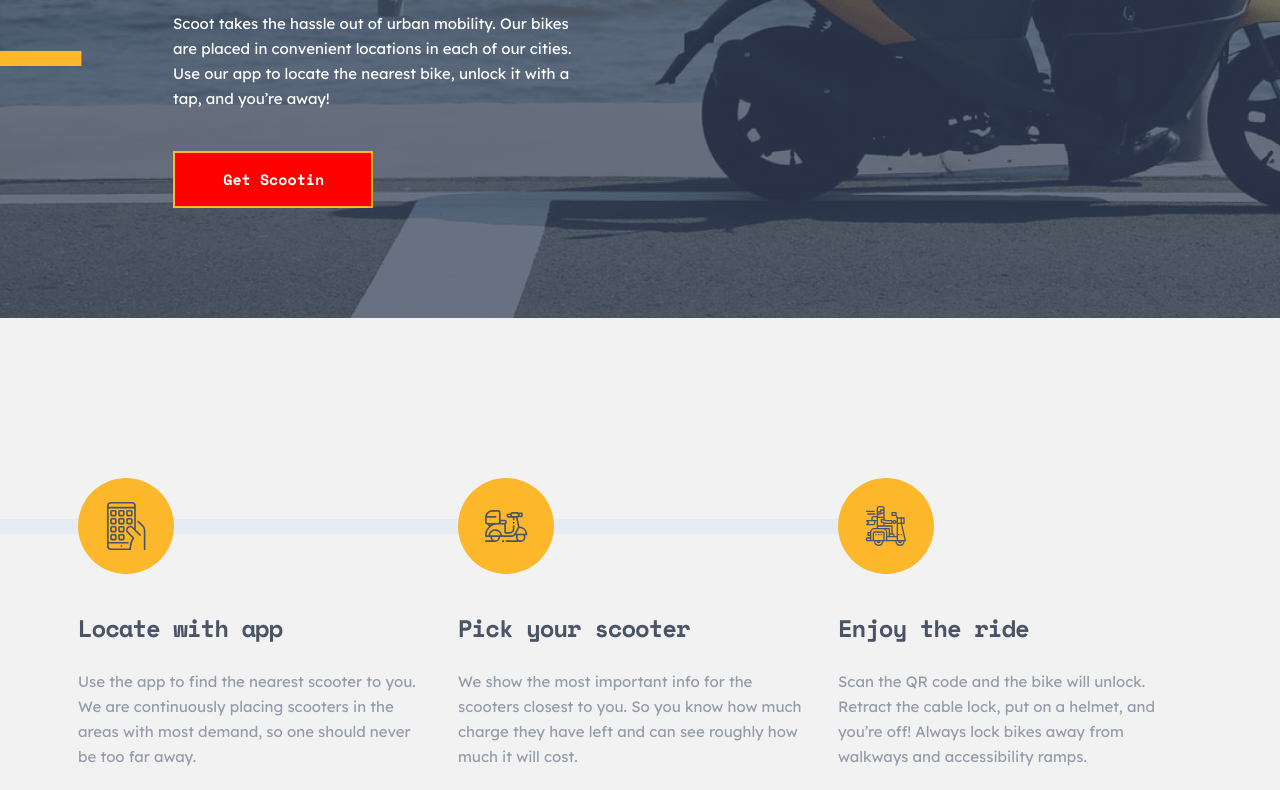
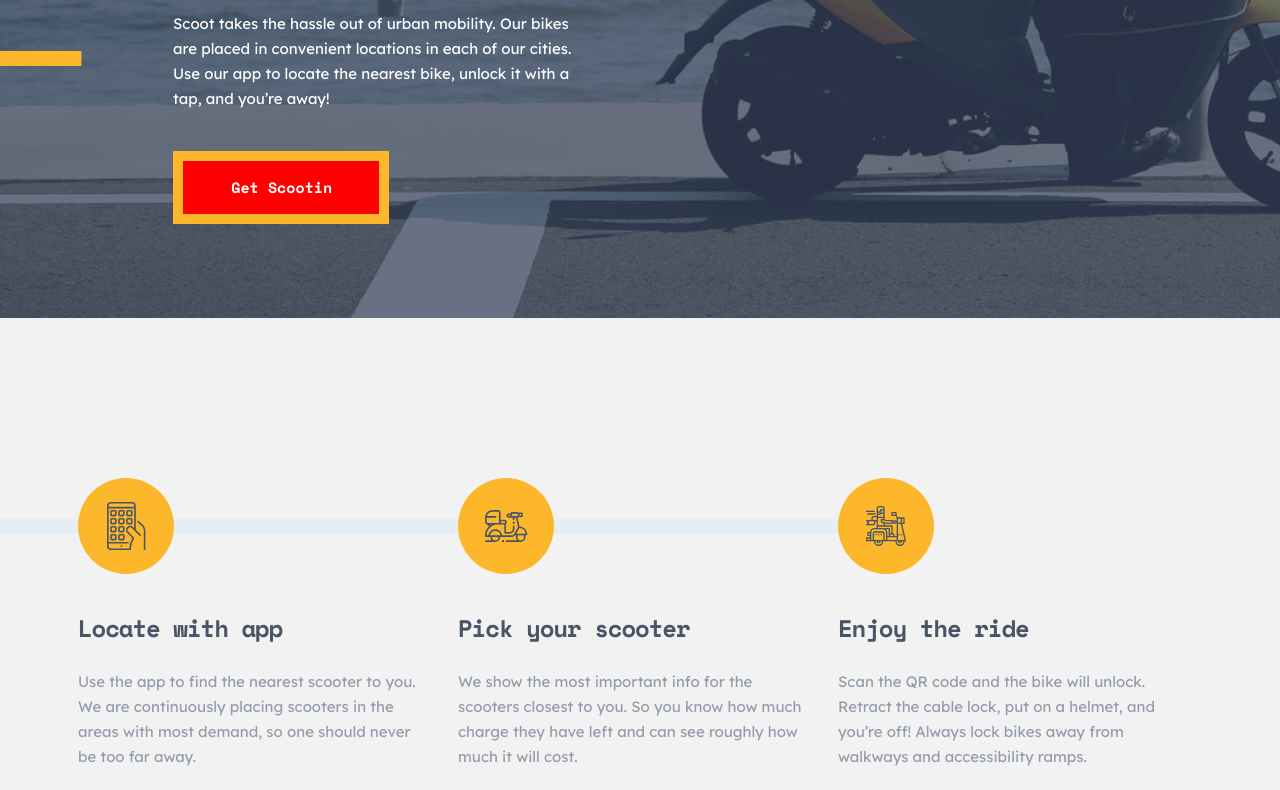
Before and after one commit to mansurxon7273/scoot, a plain HTML site: page index.html in a window 1280 px wide. Shown: the part 432-1222 px from the top of the page. Drawn offline with Linux system fonts and the light colour scheme.

Commit message:
btn border update

```diff
--- a/scss/components/_button.scss
+++ b/scss/components/_button.scss
@@ -7,7 +7,7 @@
   font-size: 1.5rem;
   line-height: 2.5rem;
   font-style: normal;
-  border: 2px solid $color-yellow;
+  border: 10px solid $color-yellow;
   display: inline-block;
   &:hover {
     color: $color-yellow;
```
Also changed, not shown: css/main.css, 1 other file.
